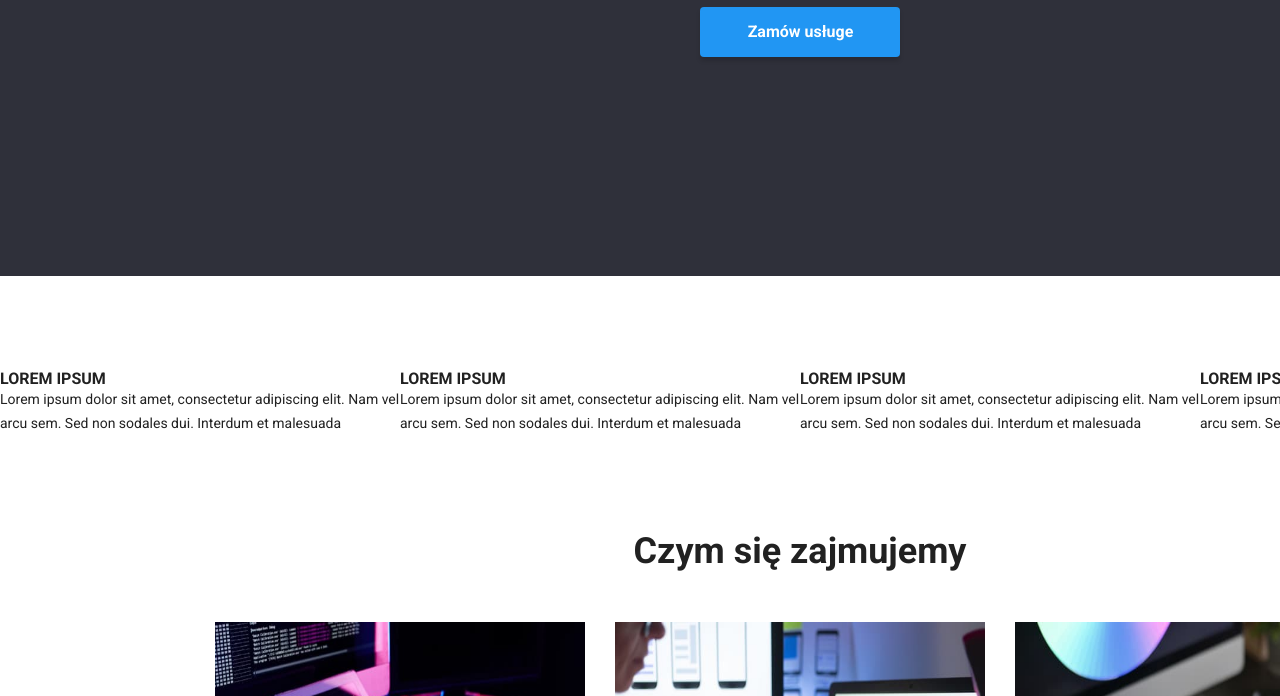
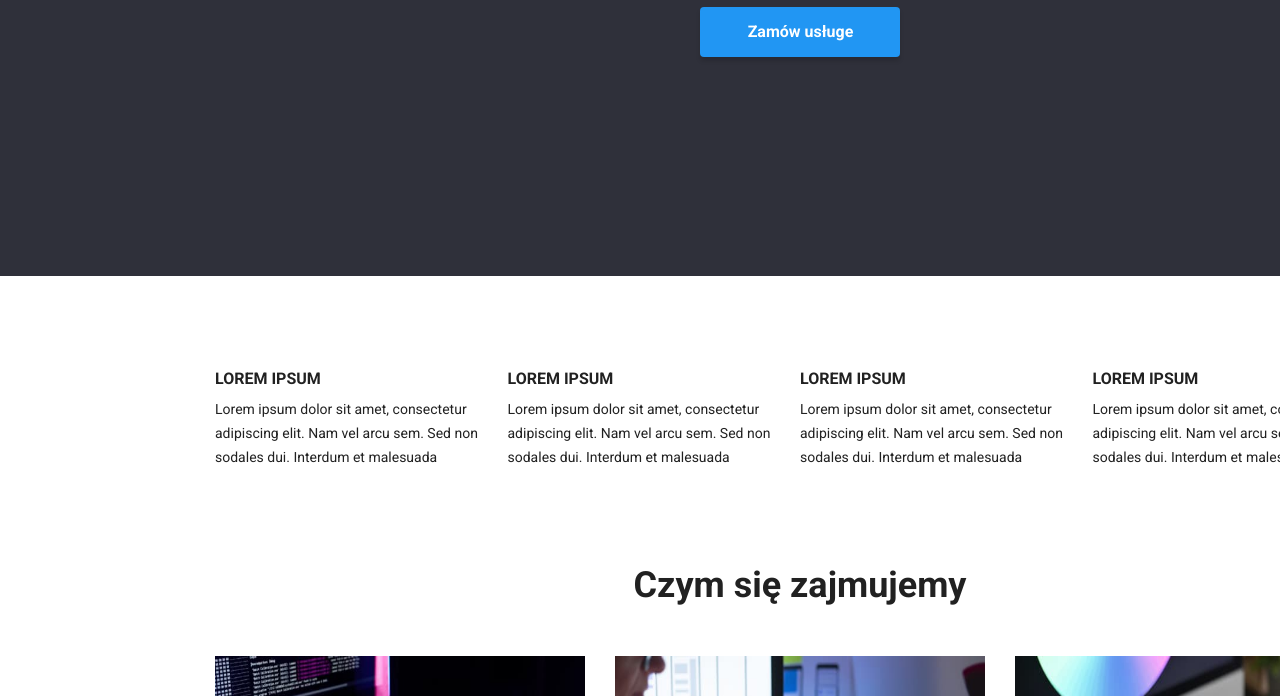
Before and after one commit to DawidSzotek/goit-markup-hw-03, a plain HTML site: page index.html in a window 1280 px wide. Shown: the part 404-1100 px from the top of the page. Drawn offline with nearby package versions, Linux system fonts and the light colour scheme.

Commit message:
poprawki

```diff
--- a/css/style.css
+++ b/css/style.css
@@ -130,6 +130,7 @@ body {
 .descripion-primary {
     display: flex;
     width: 270px;
+
 }
 .descripion-title {
     font-weight: 700;
@@ -140,6 +141,9 @@ body {
     font-size: 14px;
     line-height: 1.71;
     height: fit-content;
+    padding-top:10px;
+
+
 }
 .main-list {
     display: flex;
@@ -225,6 +229,8 @@ body {
     display: flex;
     list-style: none;
     justify-content: center;
+    padding-left:215px;
+    padding-right:215px;
 }
 .selection-image {
     display: flex;
```
